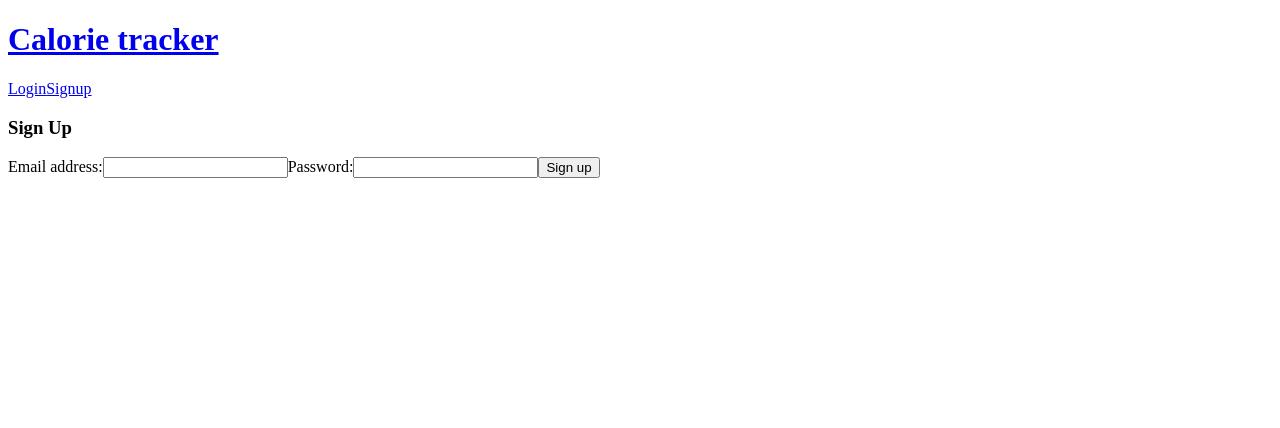
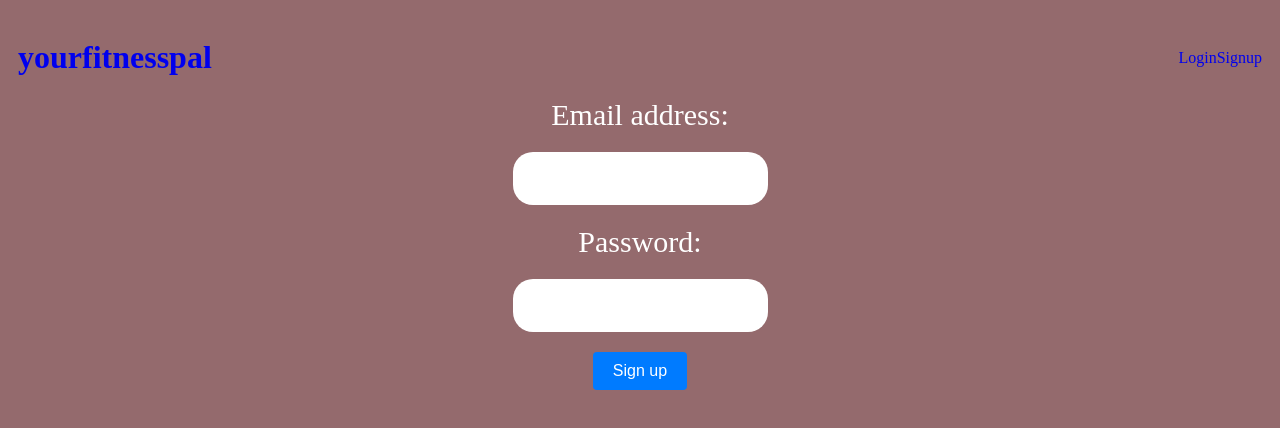
Before and after one commit to Shehroze4543/Mod-3-Project, a React (Create React App) app in the folder frontend/: page /signup in a window 1280 px wide. Shown: the top 428 px of the page. Built offline with nearby package versions, Linux system fonts and the light colour scheme.

Commit message:
added some styling

```diff
--- a/frontend/src/components/MealDetails.js
+++ b/frontend/src/components/MealDetails.js
@@ -61,7 +61,7 @@ const MealDetails = ({ meal }) => {
     const response = await fetch("/api/meals/" + meal._id, {
       method: "DELETE",
       headers: {
-        Authorization: `Bearer ${user.token}`,
+        'Authorization': `Bearer ${user.token}`,
       },
     });
     const json = await response.json();
@@ -77,7 +77,7 @@ const MealDetails = ({ meal }) => {
         method: "PATCH", // Use PATCH method for updating
         headers: {
           "Content-Type": "application/json",
-          Authorization: `Bearer ${user.token}`,
+          Authorization:  `Bearer ${user.token}`,
         },
         body: JSON.stringify(editedMeal), // Send the edited workout data
       });
@@ -102,8 +102,9 @@ const MealDetails = ({ meal }) => {
       {/* <h4>{meal.mealName}</h4> */}
       {editMode ? (
         <form>
-          <label> Name:</label>
+          <label className="label"> Meal:</label>
           <input
+          className="box"
             type="text"
             value={editedMeal.mealName}
             onChange={(e) => {
@@ -121,8 +122,9 @@ const MealDetails = ({ meal }) => {
             // }
           />
 
-          <label> Protein:</label>
+          <label className="label"> Protein:</label>
           <input
+             className="box"
             type="number"
             value={editedMeal.protein}
             onChange={(e) => {
@@ -134,8 +136,9 @@ const MealDetails = ({ meal }) => {
               console.log("Edited Meal:", editedMeal);
             }}
           />
-          <label> Carbs:</label>
+          <label className="label">  Carbs:</label>
           <input
+             className="box"
             type="number"
             value={editedMeal.carbs}
             onChange={(e) => {
@@ -148,8 +151,9 @@ const MealDetails = ({ meal }) => {
             }}
           />
 
-          <label> Fats:</label>
+<label className="label">  Fats:</label>
           <input
+             className="box"
             type="number"
             value={editedMeal.fats}
             onChange={(e) => {
@@ -167,9 +171,13 @@ const MealDetails = ({ meal }) => {
         </form>
       ) : (
         <>
+        <div className="meal-display">
+         <div className="display-heading ">
           <h4>{meal.mealName}</h4>
-          <p>
-            <strong>Protein (g):</strong>
+          </div>
+
+          <div className="display-main ">
+          <p> <strong>Protein (g):</strong>
             {meal.protein}
           </p>
           <p>
@@ -180,14 +188,18 @@ const MealDetails = ({ meal }) => {
             <strong>Fats (g):</strong>
             {meal.fats}
           </p>
+          </div>
+          <div className="display-cal">
           <p>
             <strong>Total Calories:</strong>
             {meal.calories}
           </p>
-
-          <button onClick={handleClick}>delete</button>
-          <button onClick={handleEdit}>EDIT</button>
-        </>
+          </div>
+          <div className="display-btn ">
+          <button className="btn" onClick={handleClick}>Delete</button>
+          <button className="btn" onClick={handleEdit}>EDIT</button>
+          </div>
+          </div>  </>
       )}
     </div>
   );
--- a/frontend/src/components/MealForm.js
+++ b/frontend/src/components/MealForm.js
@@ -50,7 +50,7 @@ const MealForm = () => {
 
   return (
     <form className="create" onSubmit={handleSubmit}>
-      <h3> Add a new meal</h3>
+      <h3 className="heading-box"> ADD A NEW MEAL</h3>
       <label>Meal:</label>
       <input
         type="text"
@@ -79,7 +79,7 @@ const MealForm = () => {
         value={fats}
         className={emptyFields?.includes("Fats") ? "error" : ""}
       />
-      <button>Add Meal</button>
+      <button className="btn meal">Add Meal</button>
       {error && <div className="error">{error}</div>}
     </form>
   );
--- a/frontend/src/components/Navbar.js
+++ b/frontend/src/components/Navbar.js
@@ -11,26 +11,33 @@ const Navbar = () => {
   };
 
   return (
-    <header>
-      <div className="container">
-        <Link to="/">
-          <h1>Calorie tracker</h1>
+    <header className="header">
+
+        <div className="header1">
+          <Link to="/">
+          <h1 className="title">yourfitnesspal</h1>
         </Link>
-        <nav>
+        </div>
+
+
+
+        <div className="header2">
           {user && (
-            <div>
-              <span>{user.email}</span>
-              <button onClick={handleClick}>Log out</button>
+            <div className="top-right">
+              <span className="heading-box">Hello, {user.email.split('@')[0]}</span>
+              <button className="btn" onClick={handleClick}>Log out</button>
             </div>
           )}
           {!user && (
             <div>
-              <Link to="/login">Login</Link>
+              <Link  to="/login">Login</Link>
               <Link to="/signup">Signup</Link>
             </div>
           )}
-        </nav>
-      </div>
+
+        </div>
+
+
     </header>
   );
 };
--- a/frontend/src/index.css
+++ b/frontend/src/index.css
@@ -11,3 +11,132 @@ div.error {
 input.error {
   border: 2px solid red;
 }
+
+body{
+  background-color: rgb(148, 106, 109);
+  padding: 10px;
+}
+.title{
+  text-decoration: none;
+}
+
+.workouts{
+
+}
+.header    {
+ display: flex;
+ justify-content: space-between;
+ align-items: center;
+
+}
+a{
+  text-decoration:none ;
+
+}
+
+.home{
+  display: flex;
+  flex-direction: row-reverse;
+  justify-content: space-between;
+}
+
+form.create{
+  display: flex;
+  flex-direction: column;
+  text-align: center;
+  width: 200px;
+  height: 100px;
+  gap: 10px;
+
+}
+.meal{
+  margin: 10px;
+  margin-left: 40px;
+}
+
+label{
+
+  color:white;
+  font-size: 30px;
+}
+.box{
+  width: 20px;
+}
+
+input{
+  border: none;
+  outline: none;
+  width: 225px;
+  padding: 15px;
+  font-size: 15pt;
+  border-radius: 20px;
+}
+.heading-box{
+  width: max-content;
+  background-color: silver;
+  border: 3px solid black;
+  padding: 10px;
+  border-radius: 10% ;
+  font-size: 30px;
+
+}
+.top-right{
+  display: flex;
+
+  margin-right: 40px;
+  gap: 40px;
+}
+.meal-display{
+background-color: rgb(243, 217, 220);
+padding: 10px;
+  margin-right: 400px;
+  display: flex;
+  flex-direction: column;
+  width: 500px;
+}
+
+.display-heading{
+  margin-top: -20px;
+}
+.display-main{
+
+  margin-top: -20px;
+
+}
+.display-btn{
+  display: flex;
+  justify-content: space-around;
+}
+
+.user-forms{
+  display: flex;
+  flex-direction: column;
+  justify-content: center;
+  gap: 20px;
+ align-items: center;
+  text-align: center;
+}
+
+.btn {
+  display: inline-block;
+  padding: 10px 20px;
+  font-size: 16px;
+  text-align: center;
+  text-decoration: none;
+  border: none;
+  background-color: #007BFF;
+  color: #fff;
+  border-radius: 4px;
+  cursor: pointer;
+  transition: background-color 0.3s ease;
+}
+
+/* Button hover state */
+.btn:hover {
+  background-color: #0056b3;
+}
+
+/* Button active state (when clicked) */
+.btn:active {
+  background-color: #0042a2;
+}
--- a/frontend/src/pages/Home.js
+++ b/frontend/src/pages/Home.js
@@ -11,9 +11,10 @@ const Home = () => {
   useEffect(() => {
     const fetchMeals = async () => {
       const response = await fetch("/api/meals", {
+
         headers: {
           "Content-Type": "application/json",
-          Authorization: `Bearer ${user.token}`,
+          "Authorization":  `Bearer ${user.token}`,
         },
       });
 
@@ -23,13 +24,38 @@ const Home = () => {
         // setMeals(json);
         dispatch({ type: "SET_MEALS", payload: json });
       }
+
     };
     if (user) {
       fetchMeals();
     }
-  }, [dispatch, user]);
+  }, [dispatch, meals, user]);
+
+
+  // useEffect(() => {
+  //   const updateMeals = async () => {
+  //     const response = await fetch("/api/meals", {
+  //       method: "PATCH",
+  //       headers: {
+  //         "Content-Type": "application/json",
+  //         "Authorization":  `Bearer ${user.token}`,
+  //       },
+  //     });
+
+  //     const json = await response.json();
+
+  //     if (response.ok) {
+  //       // setMeals(json);
+  //       dispatch({ type: "UPDATE_MEAL", payload: json });
+  //     }
+
+  //   };
+
+  //     updateMeals();
+
+  // }, [dispatch, meals]);
   return (
-    <>
+
       <div className="home">
         <div className="workouts">
           {meals &&
@@ -39,7 +65,7 @@ const Home = () => {
         </div>
         <MealForm />
       </div>
-    </>
+
   );
 };
 
--- a/frontend/src/pages/Login.js
+++ b/frontend/src/pages/Login.js
@@ -13,8 +13,9 @@ const Login = () => {
   }
 
   return (
+      <>
     <form className="login" onSubmit={handleSubmit}>
-      <h3>Log In</h3>
+    <div className="user-forms">
 
       <label>Email address:</label>
       <input
@@ -29,9 +30,10 @@ const Login = () => {
         value={password}
       />
 
-      <button disabled={isLoading}>Log in</button>
-      {error && <div className="error">{error}</div>}
+      <button className="btn" disabled={isLoading}>Log in</button>
+      {error && <div className="error">{error}</div>}</div>
     </form>
+    </>
   )
 }
 
--- a/frontend/src/pages/Signup.js
+++ b/frontend/src/pages/Signup.js
@@ -13,8 +13,10 @@ const Signup = () => {
   }
 
   return (
+    <>
+
     <form className="signup" onSubmit={handleSubmit}>
-      <h3>Sign Up</h3>
+    <div className="user-forms">
 
       <label>Email address:</label>
       <input
@@ -29,9 +31,10 @@ const Signup = () => {
         value={password}
       />
 
-      <button disabled={isLoading}>Sign up</button>
+      <button className="btn" disabled={isLoading}>Sign up</button>
       {error && <div className="error">{error}</div>}
-    </form>
+      </div>    </form>
+    </>
   )
 }
 
```
